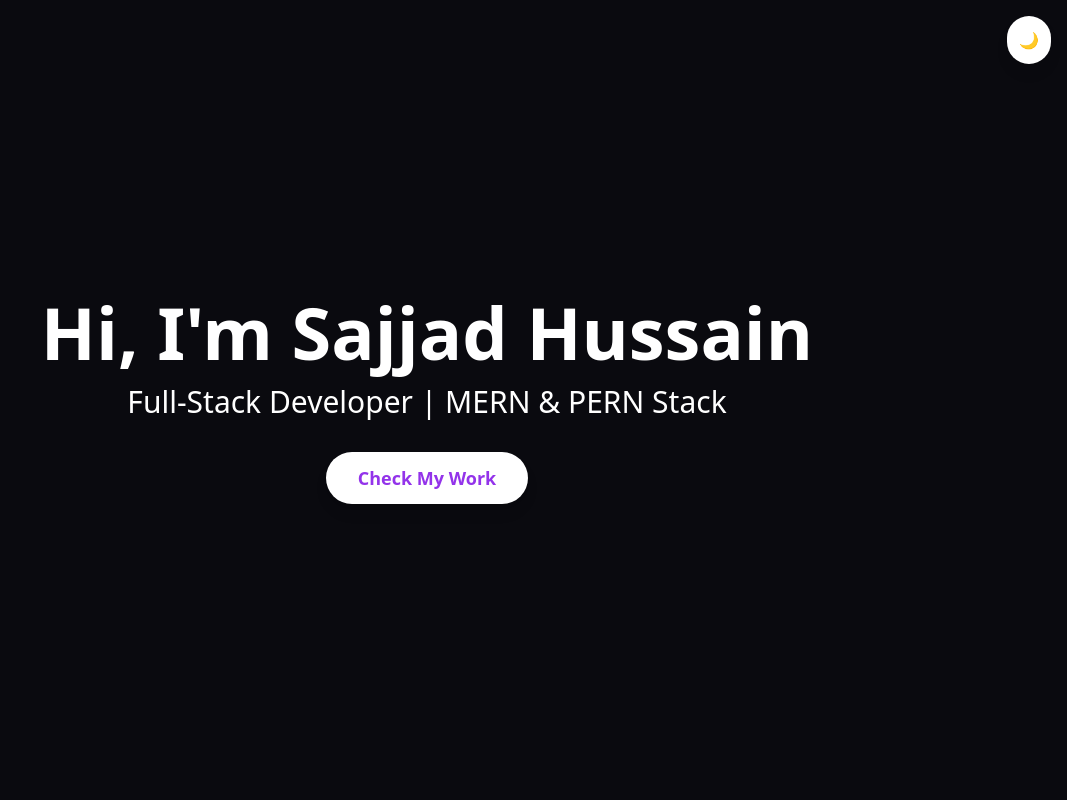
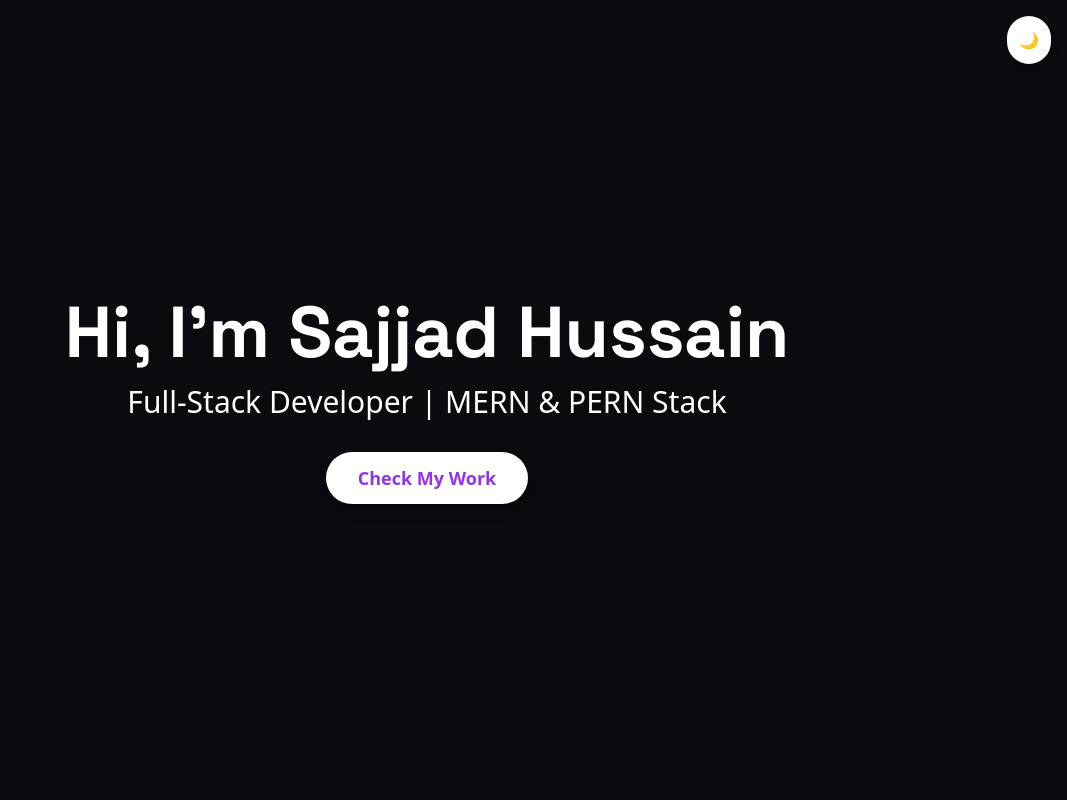
Before and after one commit to sajad-husain/portfolio-website, a React (Vite) app: page / in a window 1280 px wide. Shown: the top 800 px of the page, without its empty margins (213-1280 px from the left). Built offline with nearby package versions, Linux system fonts and the light colour scheme.

Commit message:
feat: display font for headings

```diff
--- a/index.html
+++ b/index.html
@@ -5,6 +5,9 @@
     <link rel="icon" type="image/svg+xml" href="/favicon.svg" />
     <meta name="viewport" content="width=device-width, initial-scale=1.0" />
     <meta name="description" content="Sajjad Hussain — Full-Stack Developer portfolio showcasing React, Node.js, and modern web projects." />
+    <link rel="preconnect" href="https://fonts.googleapis.com" />
+    <link rel="preconnect" href="https://fonts.gstatic.com" crossorigin />
+    <link href="https://fonts.googleapis.com/css2?family=Space+Grotesk:wght@500;600;700&display=swap" rel="stylesheet" />
     <title>Sajjad Hussain | Full-Stack Developer</title>
   </head>
   <body>
--- a/src/index.css
+++ b/src/index.css
@@ -9,6 +9,10 @@
 
   body {
     @apply bg-[#0a0a0f] text-gray-100 antialiased;
+  }
+
+  h1, h2, h3, h4 {
+    @apply font-display;
   }
 
   *:focus-visible {
--- a/tailwind.config.js
+++ b/tailwind.config.js
@@ -7,6 +7,9 @@
   darkMode: "class",
   theme: {
     extend: {
+      fontFamily: {
+        display: ['"Space Grotesk"', "sans-serif"],
+      },
       colors: {
         canvas: "#0a0a0f",
         surface: {
```
